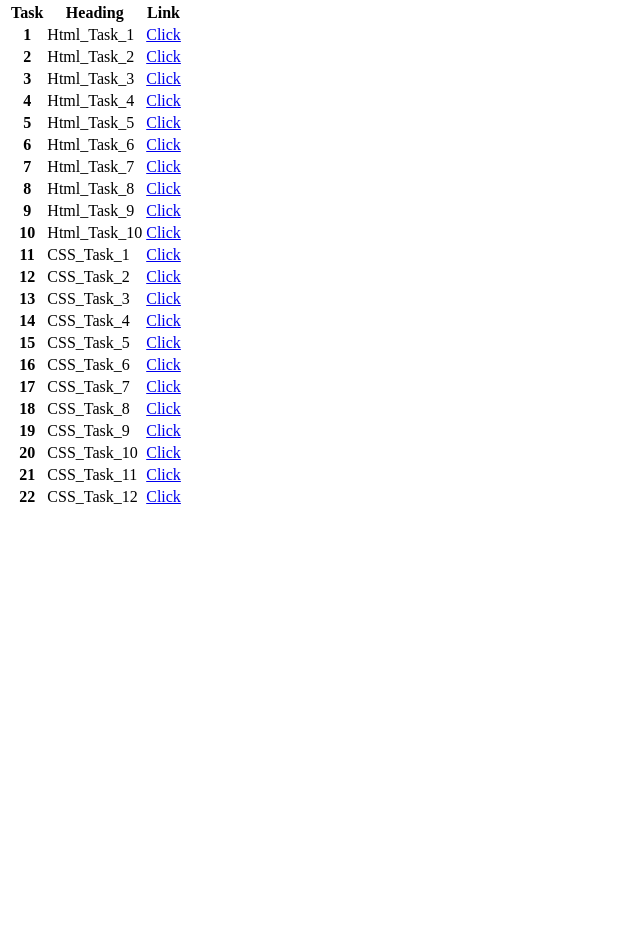
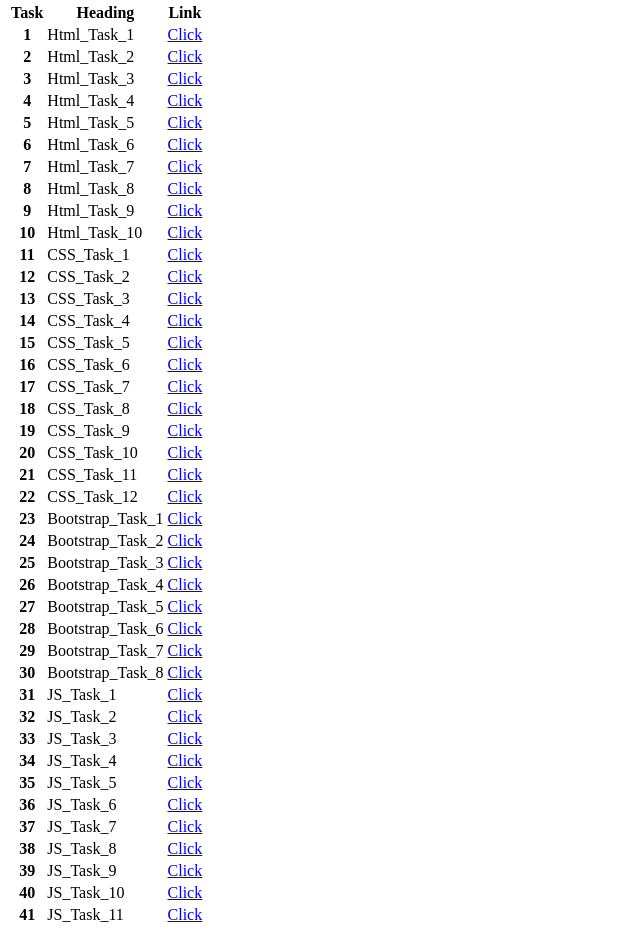
Before and after one commit to VIShal09-12/MernTasks, a plain HTML site: page index.html in a window 1280 px wide. Shown: the part 187-1122 px from the top of the page, without its empty margins (0-640 px from the left). Before the commit the page ends 800 px from the top, so only its background shows below. Drawn offline with Linux system fonts and the light colour scheme.

Commit message:
Update index.html

```diff
--- a/index.html
+++ b/index.html
@@ -143,6 +143,103 @@
                     <td> CSS_Task_12 </td>
                     <td><a href="tasks/CSS_Task_12.html"> Click </a></td>
                   </tr>
+                  <tr>
+                    <th scope="row">23</th>
+                    <td> Bootstrap_Task_1 </td>
+                    <td><a href="tasks/Bootstrap_Task_1.html"> Click </a></td>
+                  </tr>
+                  <tr>
+                    <th scope="row">24</th>
+                    <td> Bootstrap_Task_2 </td>
+                    <td><a href="tasks/Bootstrap_Task_2.html"> Click </a></td>
+                  </tr>
+                  <tr>
+                    <th scope="row">25</th>
+                    <td> Bootstrap_Task_3 </td>
+                    <td><a href="tasks/Bootstrap_Task_3.html"> Click </a></td>
+                  </tr>
+                  <tr>
+                    <th scope="row">26</th>
+                    <td> Bootstrap_Task_4 </td>
+                    <td><a href="tasks/Bootstrap_Task_4.html"> Click </a></td>
+                  </tr>
+                  <tr>
+                    <th scope="row">27</th>
+                    <td> Bootstrap_Task_5 </td>
+                    <td><a href="tasks/Bootstrap_Task_5.html"> Click </a></td>
+                  </tr>
+                  <tr>
+                    <th scope="row">28</th>
+                    <td> Bootstrap_Task_6 </td>
+                    <td><a href="tasks/BS_Task_6/index.html"> Click </a></td>
+                  </tr>
+                  <tr>
+                    <th scope="row">29</th>
+                    <td> Bootstrap_Task_7 </td>
+                    <td><a href="tasks/Bootstrap_Task_7.html"> Click </a></td>
+                  </tr>
+                  <tr>
+                    <th scope="row">30</th>
+                    <td> Bootstrap_Task_8 </td>
+                    <td><a href="tasks/Bootstrap_Task_8.html"> Click </a></td>
+                  </tr>
+                  <tr>
+                    <th scope="row">31</th>
+                    <td> JS_Task_1 </td>
+                    <td><a href="tasks/JS_Task_1.html"> Click </a></td>
+                  </tr>
+                  <tr>
+                    <th scope="row">32</th>
+                    <td> JS_Task_2 </td>
+                    <td><a href="tasks/JS_Task_2.html"> Click </a></td>
+                  </tr>
+                  <tr>
+                    <th scope="row">33</th>
+                    <td> JS_Task_3 </td>
+                    <td><a href="tasks/JS_Task_3.html"> Click </a></td>
+                  </tr>
+                  <tr>
+                    <th scope="row">34</th>
+                    <td> JS_Task_4 </td>
+                    <td><a href="tasks/JS_Task_4.html"> Click </a></td>
+                  </tr>
+                  <tr>
+                    <th scope="row">35</th>
+                    <td> JS_Task_5 </td>
+                    <td><a href="tasks/JS_Task_5.html"> Click </a></td>
+                  </tr>
+                  <tr>
+                    <th scope="row">36</th>
+                    <td> JS_Task_6 </td>
+                    <td><a href="tasks/JS_Task_6.html"> Click </a></td>
+                  </tr>
+                  <tr>
+                    <th scope="row">37</th>
+                    <td> JS_Task_7 </td>
+                    <td><a href="tasks/JS_Task_7.html"> Click </a></td>
+                  </tr>
+                  <tr>
+                    <th scope="row">38</th>
+                    <td> JS_Task_8 </td>
+                    <td><a href="tasks/JS_Task_8.html"> Click </a></td>
+                  </tr>
+                  <tr>
+                    <th scope="row">39</th>
+                    <td> JS_Task_9 </td>
+                    <td><a href="tasks/JS_Task_9.html"> Click </a></td>
+                  </tr>
+                  <tr>
+                    <th scope="row">40</th>
+                    <td> JS_Task_10 </td>
+                    <td><a href="tasks/JS_Task_10.html"> Click </a></td>
+                  </tr>
+                  <tr>
+                    <th scope="row">41</th>
+                    <td> JS_Task_11 </td>
+                    <td><a href="tasks/JS_Task_11.html"> Click </a></td>
+                  </tr>
+
+
               </tbody>
             </table>
 
```
